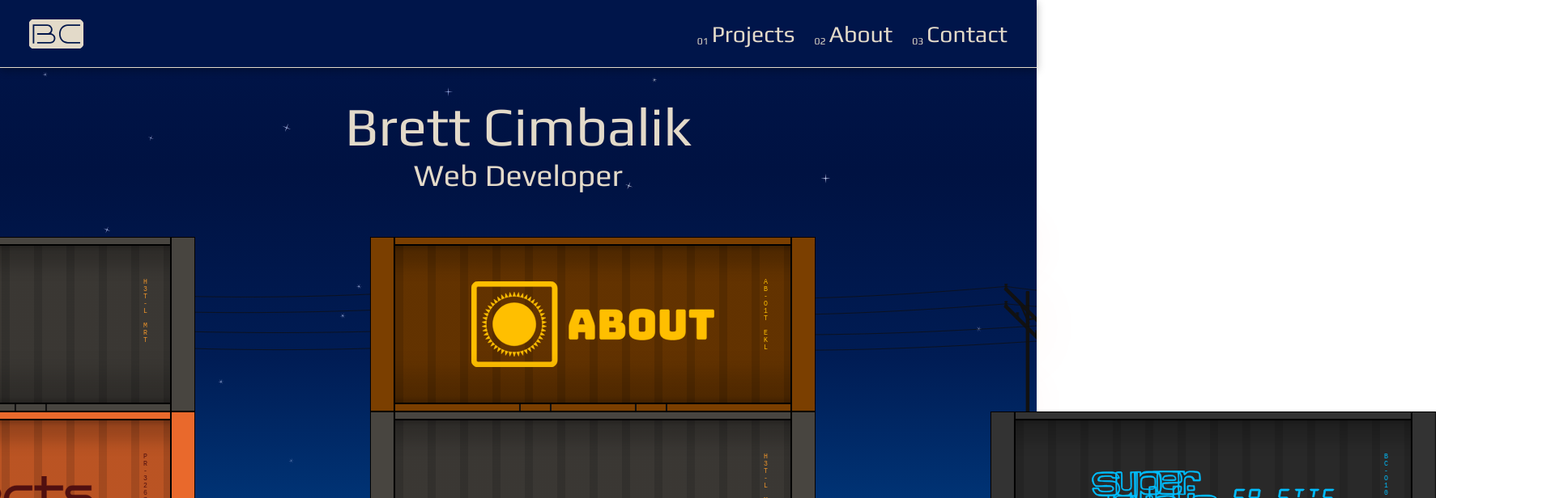
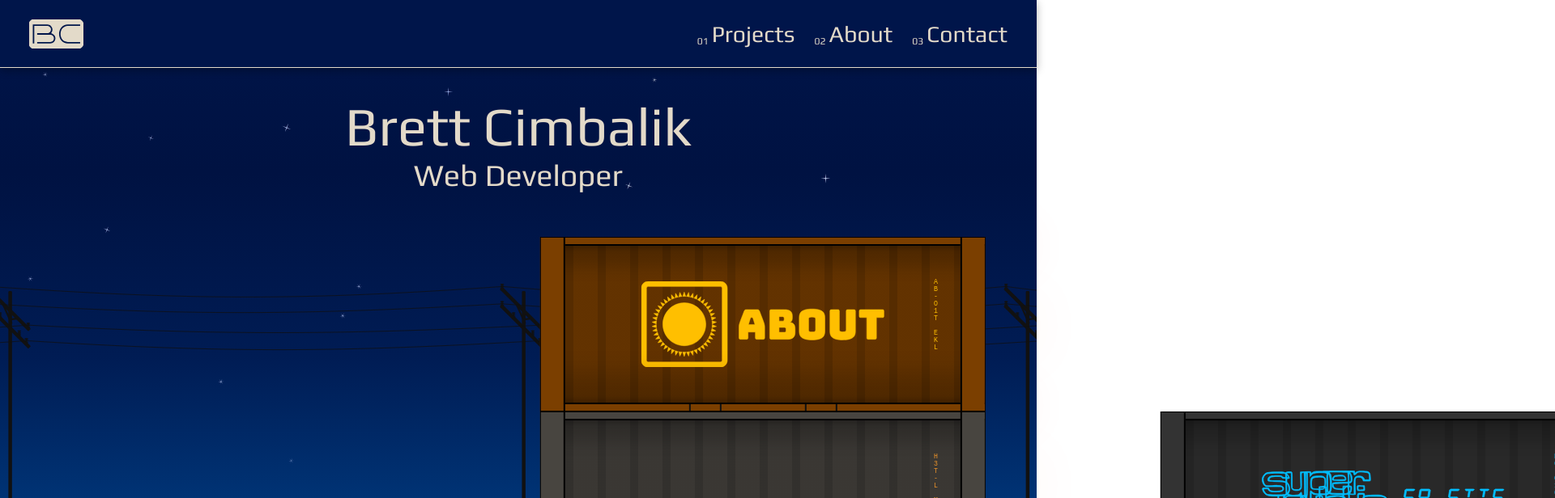
Before and after one commit to bcimbali/my-site-2, a Next.js app: page / in a window 1280 px wide. Shown: the top 616 px of the page at 81% size, 1920 px wide, since content can reach past the window. Built offline with nearby package versions, Linux system fonts and the light colour scheme; a web font is replaced by a local one.

Commit message:
feat(page): re-order containers on homepage

```diff
--- a/src/lib/containersData.ts
+++ b/src/lib/containersData.ts
@@ -8,7 +8,7 @@ import {
   // eastContainer,
   // ftLogisticsContainer,
   genericOneContainer,
-  genericTwoContainer,
+  // genericTwoContainer,
   // mkdContainer,
   // onyxContainer,
   projectsContainer,
@@ -32,8 +32,8 @@ const containersData = [
     flatcarColor: '#7b3c3c'
   },
   {
-    id: 'RVVX-4719',
-    containers: [genericOneContainer, genericTwoContainer]
+    id: 'RVVX-1123',
+    containers: []
   },
   {
     id: 'RVVX-7789',
@@ -53,6 +53,10 @@ const containersData = [
     containers: [genericOneContainer, projectsContainer]
   },
   {
+    id: 'RVVX-9765',
+    containers: []
+  },
+  {
     id: 'RVVX-8244',
     containers: [aboutContainer, genericOneContainer],
     flatcarColor: '#71797E'
--- a/src/shipping_containers/projects.ts
+++ b/src/shipping_containers/projects.ts
@@ -1,15 +1,18 @@
 import { Projects } from '@/icons/tsx';
 
+const bgColor = '#0BB818';
+const contrastColor = '#20361C';
+
 const projects = {
-  bgColor: '#e9692c',
+  bgColor,
   containerNo: 'PR-3267 REK',
   link: '/projects',
   logo: {
-    color: '#511010',
-    fill: '#511010',
+    color: contrastColor,
+    fill: contrastColor,
     src: Projects
   },
-  textColor: '#511010'
+  textColor: contrastColor
 };
 
 export default projects;
```
